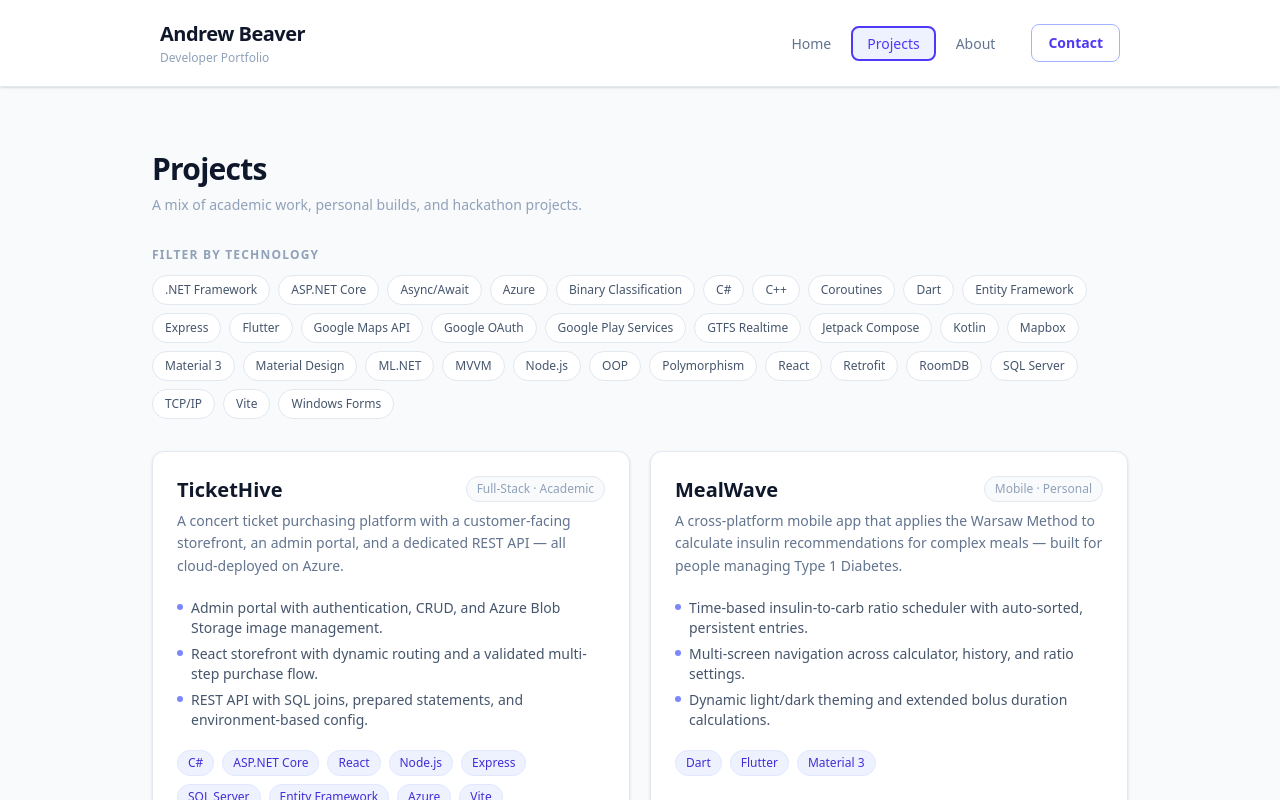
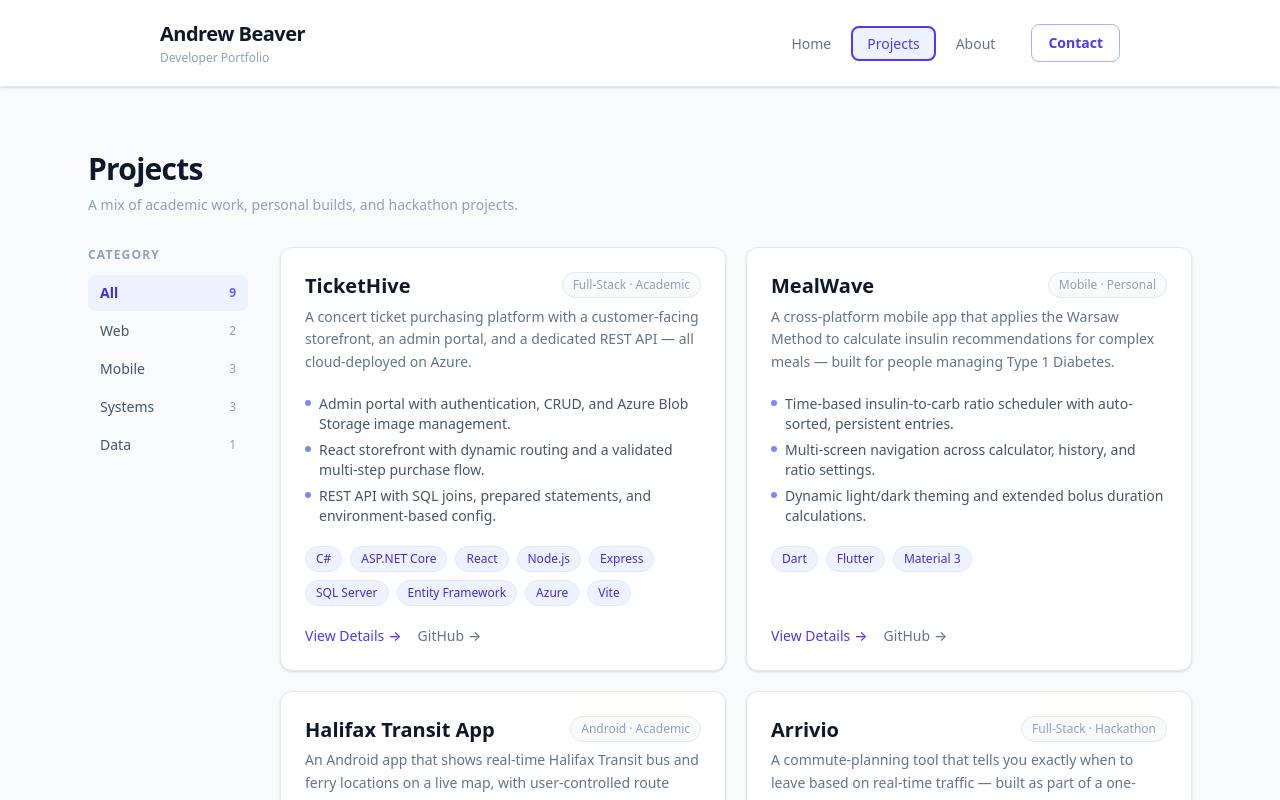
Before and after one commit to andbeaver/andrew-beaver-portfolio, a Next.js app in the folder my-portfolio/: page /projects in a window 1280 px wide. Shown: the top 800 px of the page. Built offline with nearby package versions, Linux system fonts and the light colour scheme.

Commit message:
feat: implement project detail page with dynamic routing, category filtering, and enhanced project display

```diff
--- a/my-portfolio/app/page.tsx
+++ b/my-portfolio/app/page.tsx
@@ -1,6 +1,10 @@
 import Link from "next/link";
+import ProjectCard from "@/components/ProjectCard";
+import { projects } from "@/data/projects";
 
 export default function Home() {
+  const featured = projects.filter((p) => p.featured);
+
   return (
     <section className="max-w-5xl mx-auto px-6 py-24 sm:py-36 flex flex-col gap-8">
       {/* Hero badge */}
@@ -36,6 +40,29 @@ export default function Home() {
           Get in Touch
         </Link>
       </div>
+
+      {/* Featured Projects */}
+      {featured.length > 0 && (
+        <div className="pt-8 border-t border-slate-100 flex flex-col gap-5">
+          <div className="flex items-center justify-between">
+            <div>
+              <h2 className="text-xl font-bold text-slate-900 tracking-tight">Featured Projects</h2>
+              <p className="text-sm text-slate-400 mt-0.5">A few highlights from my work.</p>
+            </div>
+            <Link
+              href="/projects"
+              className="text-sm text-indigo-600 hover:text-indigo-800 font-medium transition-colors inline-flex items-center gap-1"
+            >
+              All projects <span aria-hidden="true">&rarr;</span>
+            </Link>
+          </div>
+          <div className="grid grid-cols-1 sm:grid-cols-2 lg:grid-cols-3 gap-5">
+            {featured.map((project) => (
+              <ProjectCard key={project.id} {...project} />
+            ))}
+          </div>
+        </div>
+      )}
     </section>
   );
 }
--- /dev/null
+++ b/my-portfolio/app/projects/[id]/page.tsx
@@ -0,0 +1,134 @@
+import { notFound } from "next/navigation";
+import Link from "next/link";
+import type { Metadata } from "next";
+import { projects, getProjectById } from "@/data/projects";
+
+interface Props {
+  params: Promise<{ id: string }>;
+}
+
+export async function generateStaticParams() {
+  return projects.map((p) => ({ id: String(p.id) }));
+}
+
+export async function generateMetadata({ params }: Props): Promise<Metadata> {
+  const { id } = await params;
+  const project = getProjectById(Number(id));
+  if (!project) return { title: "Project Not Found" };
+  return {
+    title: `${project.title} | Andrew Beaver`,
+    description: project.description,
+  };
+}
+
+const CATEGORY_COLORS: Record<string, string> = {
+  Web: "bg-blue-50 text-blue-700 border-blue-100",
+  Mobile: "bg-emerald-50 text-emerald-700 border-emerald-100",
+  Systems: "bg-orange-50 text-orange-700 border-orange-100",
+  Data: "bg-violet-50 text-violet-700 border-violet-100",
+};
+
+export default async function ProjectDetailPage({ params }: Props) {
+  const { id } = await params;
+  const project = getProjectById(Number(id));
+
+  if (!project) notFound();
+
+  const {
+    title,
+    tag,
+    category,
+    description,
+    bullets,
+    techStack,
+    githubUrl,
+    liveUrl,
+  } = project;
+
+  return (
+    <section className="max-w-3xl mx-auto px-6 py-16">
+      {/* Back link */}
+      <Link
+        href="/projects"
+        className="inline-flex items-center gap-1.5 text-sm text-slate-500 hover:text-slate-900 font-medium transition-colors mb-10"
+      >
+        <span aria-hidden="true">&larr;</span>
+        All Projects
+      </Link>
+
+      {/* Header */}
+      <div className="flex flex-col gap-4 mb-10">
+        <div className="flex flex-wrap items-center gap-2">
+          <span className="text-xs font-medium text-slate-400 bg-slate-50 border border-slate-200 px-2.5 py-1 rounded-full">
+            {tag}
+          </span>
+          <span
+            className={`text-xs font-medium px-2.5 py-1 rounded-full border ${CATEGORY_COLORS[category] ?? "bg-slate-50 text-slate-600 border-slate-200"}`}
+          >
+            {category}
+          </span>
+        </div>
+        <h1 className="text-4xl font-bold text-slate-900 tracking-tight leading-tight">
+          {title}
+        </h1>
+        <p className="text-slate-500 text-base leading-relaxed">{description}</p>
+      </div>
+
+      {/* Highlights */}
+      <div className="mb-10">
+        <h2 className="text-xs font-semibold text-slate-400 uppercase tracking-widest mb-4">
+          Highlights
+        </h2>
+        <ul className="flex flex-col gap-3">
+          {bullets.map((b) => (
+            <li key={b} className="flex items-start gap-3 text-slate-700 text-sm leading-relaxed">
+              <span className="mt-2 shrink-0 w-1.5 h-1.5 rounded-full bg-indigo-400" />
+              {b}
+            </li>
+          ))}
+        </ul>
+      </div>
+
+      {/* Tech stack */}
+      <div className="mb-10">
+        <h2 className="text-xs font-semibold text-slate-400 uppercase tracking-widest mb-4">
+          Tech Stack
+        </h2>
+        <div className="flex flex-wrap gap-2">
+          {techStack.map((tech) => (
+            <span
+              key={tech}
+              className="bg-indigo-50 text-indigo-700 text-xs px-3 py-1.5 rounded-full font-medium border border-indigo-100"
+            >
+              {tech}
+            </span>
+          ))}
+        </div>
+      </div>
+
+      {/* Links */}
+      <div className="flex items-center gap-4 pt-6 border-t border-slate-100">
+        <Link
+          href={githubUrl}
+          target="_blank"
+          rel="noopener noreferrer"
+          className="inline-flex items-center gap-1.5 bg-slate-900 text-white text-sm font-semibold px-5 py-2.5 rounded-lg hover:bg-slate-700 transition-colors"
+        >
+          View on GitHub
+          <span aria-hidden="true">&rarr;</span>
+        </Link>
+        {liveUrl && (
+          <Link
+            href={liveUrl}
+            target="_blank"
+            rel="noopener noreferrer"
+            className="inline-flex items-center gap-1.5 text-sm font-medium text-slate-600 px-5 py-2.5 rounded-lg border border-slate-200 hover:border-slate-300 hover:bg-white transition-colors"
+          >
+            Live Demo
+            <span aria-hidden="true">&rarr;</span>
+          </Link>
+        )}
+      </div>
+    </section>
+  );
+}
--- a/my-portfolio/app/projects/page.tsx
+++ b/my-portfolio/app/projects/page.tsx
@@ -9,7 +9,7 @@ export const metadata: Metadata = {
 
 export default function ProjectsPage() {
   return (
-    <section className="max-w-5xl mx-auto px-6 py-16">
+    <section className="max-w-6xl mx-auto px-6 py-16">
       <div className="mb-8">
         <h1 className="text-3xl font-bold text-slate-900 tracking-tight">
           Projects
--- a/my-portfolio/components/ProjectCard.tsx
+++ b/my-portfolio/components/ProjectCard.tsx
@@ -1,6 +1,7 @@
 import Link from "next/link";
 
 interface ProjectCardProps {
+  id: number;
   title: string;
   tag: string;
   description: string;
@@ -11,6 +12,7 @@ interface ProjectCardProps {
 }
 
 export default function ProjectCard({
+  id,
   title,
   tag,
   description,
@@ -25,7 +27,12 @@ export default function ProjectCard({
       <div className="flex flex-col gap-1.5">
         <div className="flex items-start justify-between gap-3">
           <h3 className="font-bold text-slate-900 text-xl leading-snug">
-            {title}
+            <Link
+              href={`/projects/${id}`}
+              className="hover:text-indigo-600 transition-colors"
+            >
+              {title}
+            </Link>
           </h3>
           <span className="shrink-0 text-xs font-medium text-slate-400 bg-slate-50 border border-slate-200 px-2.5 py-1 rounded-full">
             {tag}
@@ -59,10 +66,17 @@ export default function ProjectCard({
       {/* Links */}
       <div className="mt-auto flex items-center gap-4">
         <Link
+          href={`/projects/${id}`}
+          className="text-sm text-indigo-600 hover:text-indigo-800 font-medium transition-colors inline-flex items-center gap-1"
+        >
+          View Details
+          <span aria-hidden="true">&rarr;</span>
+        </Link>
+        <Link
           href={githubUrl}
           target="_blank"
           rel="noopener noreferrer"
-          className="text-sm text-indigo-600 hover:text-indigo-800 font-medium transition-colors inline-flex items-center gap-1"
+          className="text-sm text-slate-500 hover:text-slate-900 font-medium transition-colors inline-flex items-center gap-1"
         >
           GitHub
           <span aria-hidden="true">&rarr;</span>
--- a/my-portfolio/components/ProjectsGrid.tsx
+++ b/my-portfolio/components/ProjectsGrid.tsx
@@ -2,85 +2,62 @@
 
 import { useMemo, useState } from "react";
 import ProjectCard from "@/components/ProjectCard";
-import type { Project } from "@/data/projects";
+import type { Project, ProjectCategory } from "@/data/projects";
+
+const CATEGORIES: ("All" | ProjectCategory)[] = ["All", "Web", "Mobile", "Systems", "Data"];
 
 interface Props {
   projects: Project[];
 }
 
 export default function ProjectsGrid({ projects }: Props) {
-  const [selected, setSelected] = useState<Set<string>>(new Set());
-
-  // Derive sorted unique techs from all projects
-  const allTechs = useMemo(() => {
-    const set = new Set<string>();
-    projects.forEach((p) => p.techStack.forEach((t) => set.add(t)));
-    return Array.from(set).sort((a, b) => a.localeCompare(b));
-  }, [projects]);
-
-  const toggle = (tech: string) => {
-    setSelected((prev) => {
-      const next = new Set(prev);
-      next.has(tech) ? next.delete(tech) : next.add(tech);
-      return next;
-    });
-  };
+  const [active, setActive] = useState<"All" | ProjectCategory>("All");
 
   const filtered = useMemo(() => {
-    if (selected.size === 0) return projects;
-    return projects.filter((p) =>
-      p.techStack.some((t) => selected.has(t))
-    );
-  }, [projects, selected]);
+    if (active === "All") return projects;
+    return projects.filter((p) => p.category === active);
+  }, [projects, active]);
 
   return (
-    <div className="flex flex-col gap-8">
-      {/* Filter chips */}
-      <div className="flex flex-col gap-3">
-        <div className="flex items-center justify-between">
-          <p className="text-xs font-semibold text-slate-400 uppercase tracking-widest">
-            Filter by technology
+    <div className="flex gap-8 items-start">
+      {/* Left sidebar – category filter */}
+      <aside className="w-40 shrink-0 sticky top-24">
+        <p className="text-xs font-semibold text-slate-400 uppercase tracking-widest mb-3">
+          Category
         </p>
-          {selected.size > 0 && (
-            <button
-              onClick={() => setSelected(new Set())}
-              className="text-xs text-indigo-600 hover:text-indigo-800 font-medium transition-colors"
-            >
-              Clear all
-            </button>
-          )}
-        </div>
-
-        <div className="flex flex-wrap gap-2">
-          {allTechs.map((tech) => {
-            const active = selected.has(tech);
+        <nav className="flex flex-col gap-0.5">
+          {CATEGORIES.map((cat) => {
+            const count =
+              cat === "All"
+                ? projects.length
+                : projects.filter((p) => p.category === cat).length;
+            const isActive = active === cat;
             return (
               <button
-                key={tech}
-                onClick={() => toggle(tech)}
-                className={`text-xs font-medium px-3 py-1.5 rounded-full border transition-colors ${
-                  active
-                    ? "bg-indigo-600 text-white border-indigo-600"
-                    : "bg-white text-slate-600 border-slate-200 hover:border-indigo-300 hover:text-indigo-600"
+                key={cat}
+                onClick={() => setActive(cat)}
+                className={`flex items-center justify-between w-full text-sm px-3 py-2 rounded-lg transition-colors text-left ${
+                  isActive
+                    ? "bg-indigo-50 text-indigo-700 font-semibold"
+                    : "text-slate-600 hover:bg-slate-100 hover:text-slate-900"
                 }`}
               >
-                {tech}
+                <span>{cat}</span>
+                <span
+                  className={`text-xs tabular-nums ${
+                    isActive ? "text-indigo-500" : "text-slate-400"
+                  }`}
+                >
+                  {count}
+                </span>
               </button>
             );
           })}
-        </div>
-      </div>
+        </nav>
+      </aside>
 
-      {/* Results count */}
-      {selected.size > 0 && (
-        <p className="text-sm text-slate-400 -mt-3">
-          Showing{" "}
-          <span className="font-semibold text-slate-700">{filtered.length}</span>{" "}
-          of {projects.length} projects
-        </p>
-      )}
-
-      {/* Grid */}
+      {/* Project grid */}
+      <div className="flex-1 min-w-0">
         {filtered.length > 0 ? (
           <div className="grid grid-cols-1 sm:grid-cols-2 gap-5">
             {filtered.map((project) => (
@@ -89,9 +66,10 @@ export default function ProjectsGrid({ projects }: Props) {
           </div>
         ) : (
           <div className="py-16 text-center text-slate-400 text-sm">
-          No projects match the selected filters.
+            No projects in this category yet.
           </div>
         )}
       </div>
+    </div>
   );
 }
--- a/my-portfolio/data/projects.ts
+++ b/my-portfolio/data/projects.ts
@@ -1,8 +1,11 @@
+export type ProjectCategory = "Web" | "Mobile" | "Systems" | "Data";
+
 export interface Project {
   id: number;
   title: string;
   tag: string;
   description: string;
+  category: ProjectCategory;
   techStack: string[];
   bullets: string[];
   githubUrl: string;
@@ -17,6 +20,7 @@ export const projects: Project[] = [
     tag: "Full-Stack · Academic",
     description:
       "A concert ticket purchasing platform with a customer-facing storefront, an admin portal, and a dedicated REST API — all cloud-deployed on Azure.",
+    category: "Web",
     techStack: ["C#", "ASP.NET Core", "React", "Node.js", "Express", "SQL Server", "Entity Framework", "Azure", "Vite"],
     bullets: [
       "Admin portal with authentication, CRUD, and Azure Blob Storage image management.",
@@ -32,6 +36,7 @@ export const projects: Project[] = [
     tag: "Mobile · Personal",
     description:
       "A cross-platform mobile app that applies the Warsaw Method to calculate insulin recommendations for complex meals — built for people managing Type 1 Diabetes.",
+    category: "Mobile",
     techStack: ["Dart", "Flutter", "Material 3"],
     bullets: [
       "Time-based insulin-to-carb ratio scheduler with auto-sorted, persistent entries.",
@@ -47,6 +52,7 @@ export const projects: Project[] = [
     tag: "Android · Academic",
     description:
       "An Android app that shows real-time Halifax Transit bus and ferry locations on a live map, with user-controlled route filtering.",
+    category: "Mobile",
     techStack: ["Kotlin", "Jetpack Compose", "Mapbox", "RoomDB", "GTFS Realtime"],
     bullets: [
       "Live bus markers and route shapes via Mapbox and GTFS Realtime feeds.",
@@ -62,6 +68,7 @@ export const projects: Project[] = [
     tag: "Full-Stack · Hackathon",
     description:
       "A commute-planning tool that tells you exactly when to leave based on real-time traffic — built as part of a one-week hackathon with a team of four.",
+    category: "Web",
     techStack: ["React", "Vite", "Node.js", "Express", "Google Maps API", "Google OAuth", "Azure"],
     bullets: [
       "Real-time routing with Google Maps API, OAuth login, and location autocomplete.",
@@ -69,7 +76,7 @@ export const projects: Project[] = [
       "Coordinated team delivery via GitHub feature branching under a tight deadline.",
     ],
     githubUrl: "https://github.com/andrewbeaver",
-    featured: true,
+    featured: false,
   },
   {
     id: 5,
@@ -77,6 +84,7 @@ export const projects: Project[] = [
     tag: "Android · Academic",
     description:
       "A location-aware Android weather app with real-time conditions, 5-day forecasts, and severe weather alerts — built around a fully reactive MVVM architecture.",
+    category: "Mobile",
     techStack: ["Kotlin", "Jetpack Compose", "Retrofit", "Coroutines", "MVVM", "Google Play Services", "Material Design"],
     bullets: [
       "MVVM with Kotlin StateFlow driving live UI updates across a multi-screen Compose interface.",
@@ -84,7 +92,7 @@ export const projects: Project[] = [
       "Async networking layer with Retrofit and Coroutines powering all weather data fetching.",
     ],
     githubUrl: "https://github.com/andrewbeaver",
-    featured: true,
+    featured: false,
   },
   {
     id: 6,
@@ -92,6 +100,7 @@ export const projects: Project[] = [
     tag: "Desktop · Academic",
     description:
       "A desktop ML app that predicts sentiment from user text in real time, with an interactive retraining feature to improve the model on the fly.",
+    category: "Data",
     techStack: ["C#", "ML.NET", "Windows Forms", "Binary Classification"],
     bullets: [
       "Binary classifier using ML.NET's SDCA Logistic Regression with automated text featurization.",
@@ -99,7 +108,7 @@ export const projects: Project[] = [
       "Evaluated with Accuracy, F1 Score, AUC, and LogLoss, all surfaced in the Windows Forms UI.",
     ],
     githubUrl: "https://github.com/andrewbeaver",
-    featured: true,
+    featured: false,
   },
   {
     id: 7,
@@ -107,6 +116,7 @@ export const projects: Project[] = [
     tag: "Console · Academic",
     description:
       "An agent-based simulation of human–zombie dynamics built around a polymorphic OOP design with deterministic per-generation rules.",
+    category: "Systems",
     techStack: ["C++", "OOP", "Polymorphism"],
     bullets: [
       "Polymorphic Organism base class with Human and Zombie subclasses for movement, breeding, and starvation.",
@@ -114,7 +124,7 @@ export const projects: Project[] = [
       "Memory-safe dynamic entity handling throughout the full simulation lifecycle.",
     ],
     githubUrl: "https://github.com/andrewbeaver",
-    featured: true,
+    featured: false,
   },
   {
     id: 8,
@@ -122,6 +132,7 @@ export const projects: Project[] = [
     tag: "Desktop · Academic",
     description:
       "An interactive screensaver with animated shapes, real-time collision physics, and dynamic runtime spawning — running at ~60 FPS via double-buffered rendering.",
+    category: "Systems",
     techStack: ["C#", "Windows Forms", ".NET Framework"],
     bullets: [
       "Polymorphic shape hierarchy with 5 derived types using inheritance for rendering and movement.",
@@ -129,7 +140,7 @@ export const projects: Project[] = [
       "Mouse-driven shape spawning at runtime with boundary clamping and resize handling.",
     ],
     githubUrl: "https://github.com/andrewbeaver",
-    featured: true,
+    featured: false,
   },
   {
     id: 9,
@@ -137,6 +148,7 @@ export const projects: Project[] = [
     tag: "Networking · Academic",
     description:
       "An async TCP client/server chat app with event-driven message handling and a custom framing protocol for reliable real-time communication.",
+    category: "Systems",
     techStack: ["C#", ".NET Framework", "Windows Forms", "TCP/IP", "Async/Await"],
     bullets: [
       "Async/await patterns for non-blocking network I/O with thread-safe Windows Forms UI updates.",
@@ -144,6 +156,10 @@ export const projects: Project[] = [
       "IDisposable pattern for clean shutdown and proper resource management of network streams.",
     ],
     githubUrl: "https://github.com/andrewbeaver",
-    featured: true,
+    featured: false,
   },
 ];
+
+export function getProjectById(id: number): Project | undefined {
+  return projects.find((p) => p.id === id);
+}
```
Lines whose indentation alone changed are shown as unchanged.
